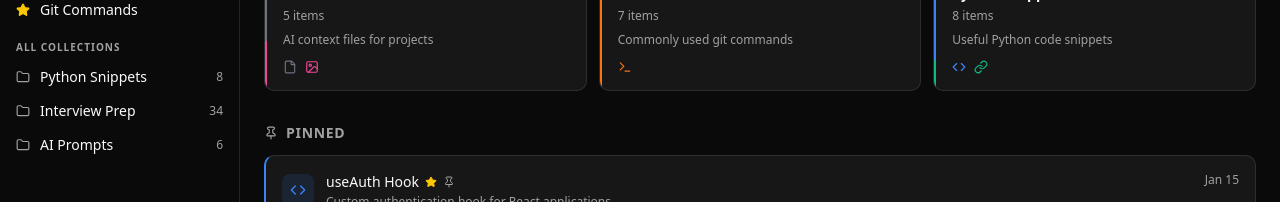
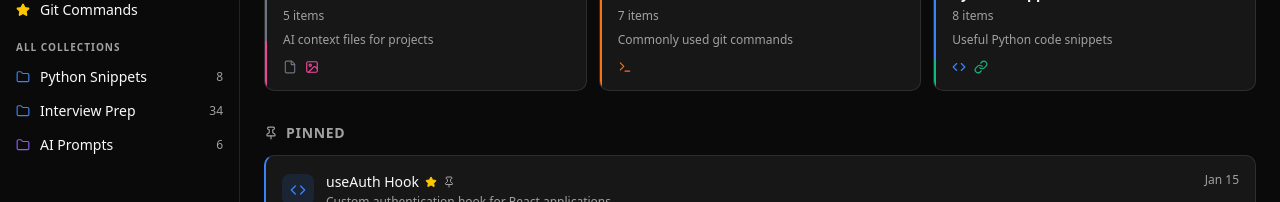
Before and after one commit to mnahapet/devstash, a Next.js app: page /dashboard in a window 1280 px wide. Shown: the part 479-681 px from the top of the page. Built offline with nearby package versions, Linux system fonts and the light colour scheme.

Commit message:
feat: color sidebar folder icons by dominant item type

```diff
--- a/context/current-feature.md
+++ b/context/current-feature.md
@@ -46,3 +46,5 @@ Completed
   - [x] Responsive top bar (search and New Collection hidden on mobile, New Item icon-only on small screens)
   - [x] FolderPlus icon on New Collection button
   - [x] Styled thin scrollbar on main content area matching sidebar scrollbar
+- Sidebar collection folder icon colored by dominant item type
+  - [x] Folder icons in "All Collections" sidebar section are colored with the dominant item type color (highest count in typeDistribution)
--- a/src/components/layout/Sidebar.tsx
+++ b/src/components/layout/Sidebar.tsx
@@ -30,6 +30,16 @@ import {
   mockCollections,
   mockUser,
 } from '@/lib/mock-data';
+
+function getDominantTypeColor(
+  distribution: { typeId: string; count: number }[]
+): string {
+  if (!distribution.length) return 'currentColor';
+  const dominant = distribution.reduce((max, d) =>
+    d.count > max.count ? d : max
+  );
+  return mockItemTypes.find(t => t.id === dominant.typeId)?.color ?? 'currentColor';
+}
 
 const ICON_MAP: Record<string, LucideIcon> = {
   Code,
@@ -151,7 +161,10 @@ function SidebarContent({ onClose }: { onClose?: () => void }) {
                       onClick={onClose}
                       className='flex items-center gap-2.5 px-2 py-1.5 rounded-md text-sm hover:bg-accent transition-colors'
                     >
-                      <Folder className='h-3.5 w-3.5 shrink-0 text-muted-foreground' />
+                      <Folder
+                        className='h-3.5 w-3.5 shrink-0'
+                        style={{ color: getDominantTypeColor(col.typeDistribution) }}
+                      />
                       <span className='flex-1 truncate'>{col.name}</span>
                       <span className='text-xs text-muted-foreground'>
                         {col.itemCount}
```
